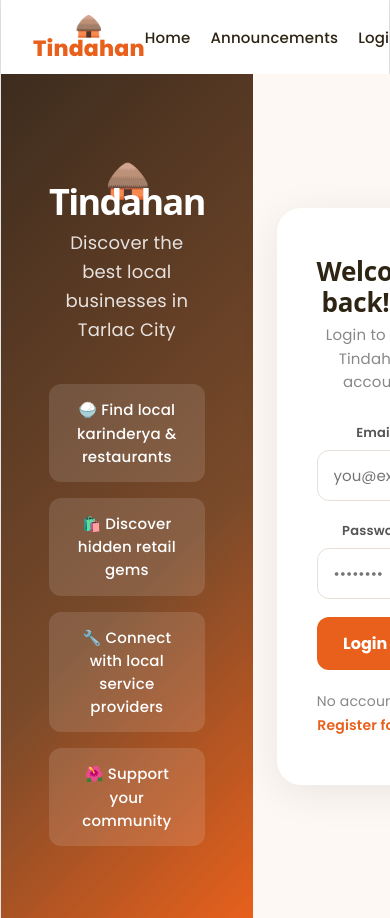
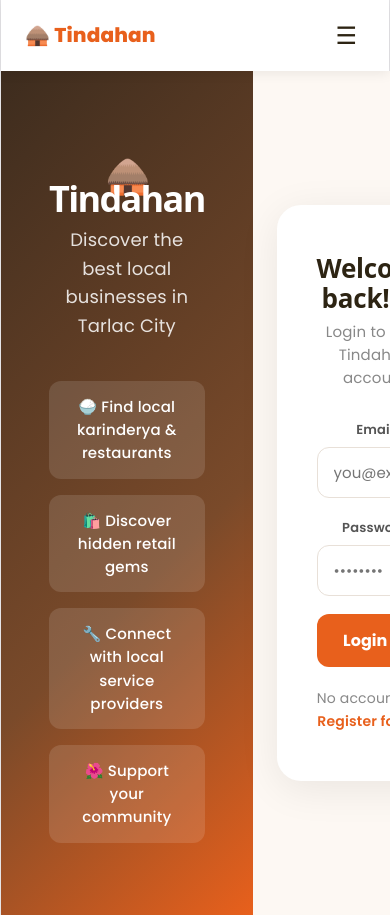
Before and after one commit to krez-dot/tindahan, a React (Vite) app in the folder client/: page /login in a window 390 px wide. Shown: the top 918 px of the page. Built offline with nearby package versions, Linux system fonts and the light colour scheme.

Commit message:
feat: sticky navbar on all screen sizes

```diff
--- a/client/src/components/Navbar.jsx
+++ b/client/src/components/Navbar.jsx
@@ -1,9 +1,18 @@
+import { useState, useEffect } from "react";
 import { Link, useNavigate } from "react-router-dom";
 
 function Navbar() {
   const navigate = useNavigate();
   const token = localStorage.getItem("token");
   const user = JSON.parse(localStorage.getItem("user") || "null");
+  const [menuOpen, setMenuOpen] = useState(false);
+  const [isMobile, setIsMobile] = useState(window.innerWidth <= 640);
+
+  useEffect(() => {
+    const handleResize = () => setIsMobile(window.innerWidth <= 640);
+    window.addEventListener("resize", handleResize);
+    return () => window.removeEventListener("resize", handleResize);
+  }, []);
 
   const logout = () => {
     localStorage.removeItem("token");
@@ -11,12 +20,24 @@ function Navbar() {
     navigate("/login");
   };
 
+  const close = () => setMenuOpen(false);
+
   return (
     <nav style={styles.nav}>
       <Link to="/" style={styles.brand}>
         🛖 Tindahan
       </Link>
-      <div style={styles.links}>
+
+      {/* Hamburger — mobile only */}
+      {isMobile && (
+        <button style={styles.hamburger} onClick={() => setMenuOpen(!menuOpen)}>
+          {menuOpen ? "✕" : "☰"}
+        </button>
+      )}
+
+      {/* Desktop links */}
+      {!isMobile && (
+        <div style={styles.desktopLinks}>
           <Link to="/" style={styles.link}>
             Home
           </Link>
@@ -48,27 +69,83 @@ function Navbar() {
             </>
           )}
         </div>
+      )}
+
+      {/* Mobile dropdown */}
+      {isMobile && menuOpen && (
+        <div style={styles.mobileMenu}>
+          <Link to="/" style={styles.mobileLink} onClick={close}>
+            🏠 Home
+          </Link>
+          <Link to="/announcements" style={styles.mobileLink} onClick={close}>
+            📢 Announcements
+          </Link>
+          {token ? (
+            <>
+              {user?.role === "owner" && (
+                <Link to="/dashboard" style={styles.mobileLink} onClick={close}>
+                  📊 Dashboard
+                </Link>
+              )}
+              <Link to="/profile" style={styles.mobileLink} onClick={close}>
+                👤 Profile
+              </Link>
+              <button
+                onClick={() => {
+                  logout();
+                  close();
+                }}
+                style={styles.mobileBtn}
+              >
+                🚪 Logout
+              </button>
+            </>
+          ) : (
+            <>
+              <Link to="/login" style={styles.mobileLink} onClick={close}>
+                🔑 Login
+              </Link>
+              <Link to="/register" style={styles.mobileLink} onClick={close}>
+                📝 Register
+              </Link>
+            </>
+          )}
+        </div>
+      )}
     </nav>
   );
 }
+
+const ORANGE = "#e8601c";
 
 const styles = {
   nav: {
     display: "flex",
     justifyContent: "space-between",
     alignItems: "center",
-    padding: "14px 32px",
+    padding: "14px 24px",
     backgroundColor: "white",
     color: "#2d2413",
     boxShadow: "0 2px 12px rgba(0,0,0,0.08)",
+    position: "sticky",
+    top: 0,
+    zIndex: 1000,
   },
   brand: {
-    color: "#e8601c",
+    color: ORANGE,
     textDecoration: "none",
-    fontSize: "22px",
+    fontSize: "20px",
     fontWeight: "800",
   },
-  links: { display: "flex", gap: "20px", alignItems: "center" },
+  hamburger: {
+    background: "none",
+    border: "none",
+    fontSize: "24px",
+    cursor: "pointer",
+    color: "#2d2413",
+    padding: "4px 8px",
+  },
+  desktopLinks: { display: "flex", gap: "20px", alignItems: "center" },
   link: {
     color: "#2d2413",
     textDecoration: "none",
@@ -76,7 +153,7 @@ const styles = {
     fontWeight: "500",
   },
   btn: {
-    backgroundColor: "#e8601c",
+    backgroundColor: ORANGE,
     color: "white",
     border: "none",
     padding: "8px 20px",
@@ -84,6 +161,39 @@ const styles = {
     cursor: "pointer",
     fontSize: "14px",
     fontWeight: "600",
+    fontFamily: "Poppins, sans-serif",
+  },
+  mobileMenu: {
+    position: "absolute",
+    top: "100%",
+    left: 0,
+    right: 0,
+    backgroundColor: "white",
+    boxShadow: "0 8px 24px rgba(0,0,0,0.12)",
+    display: "flex",
+    flexDirection: "column",
+    zIndex: 999,
+    borderTop: "1px solid #f0e8df",
+  },
+  mobileLink: {
+    color: "#2d2413",
+    textDecoration: "none",
+    fontSize: "15px",
+    fontWeight: "500",
+    padding: "16px 24px",
+    borderBottom: "1px solid #f0e8df",
+    display: "block",
+  },
+  mobileBtn: {
+    background: "none",
+    border: "none",
+    color: ORANGE,
+    fontSize: "15px",
+    fontWeight: "700",
+    padding: "16px 24px",
+    textAlign: "left",
+    cursor: "pointer",
+    fontFamily: "Poppins, sans-serif",
   },
 };
 
--- a/client/src/pages/Home.jsx
+++ b/client/src/pages/Home.jsx
@@ -148,7 +148,13 @@ function Home() {
 
   // ── Render ────────────────────────────────────────────────────
   return (
-    <div style={{ backgroundColor: "#fdf8f3", minHeight: "100vh" }}>
+    <div
+      style={{
+        backgroundColor: "#fdf8f3",
+        minHeight: "100vh",
+        overflowX: "hidden",
+      }}
+    >
       {/* Hero */}
       <div style={styles.hero}>
         <div style={styles.heroInner}>
@@ -167,7 +173,7 @@ function Home() {
             <input
               style={styles.searchInput}
               type="text"
-              placeholder="Try: 'cheap breakfast near central' or 'salon sa tibag'..."
+              placeholder="Search businesses in Tarlac..."
               value={search}
               onChange={(e) => setSearch(e.target.value)}
             />
@@ -388,12 +394,18 @@ const styles = {
   hero: {
     background:
       "linear-gradient(135deg, #3d2c1e 0%, #7a4a2a 60%, #e8601c 100%)",
-    padding: "64px 24px 80px",
+    padding:
+      "clamp(32px, 6vw, 64px) clamp(16px, 4vw, 24px) clamp(40px, 8vw, 80px)",
     color: "white",
   },
-  heroInner: { maxWidth: "700px", margin: "0 auto", textAlign: "center" },
+  heroInner: {
+    maxWidth: "700px",
+    margin: "0 auto",
+    textAlign: "center",
+    padding: "0 8px",
+  },
   heroTitle: {
-    fontSize: "42px",
+    fontSize: "clamp(26px, 5vw, 42px)",
     fontWeight: "800",
     lineHeight: "1.2",
     marginBottom: "16px",
@@ -408,7 +420,7 @@ const styles = {
     color: "white",
   },
   heroSub: {
-    fontSize: "18px",
+    fontSize: "clamp(14px, 3vw, 18px)",
     opacity: 0.85,
     marginBottom: "32px",
     color: "white",
```
Lines whose indentation alone changed are shown as unchanged.
